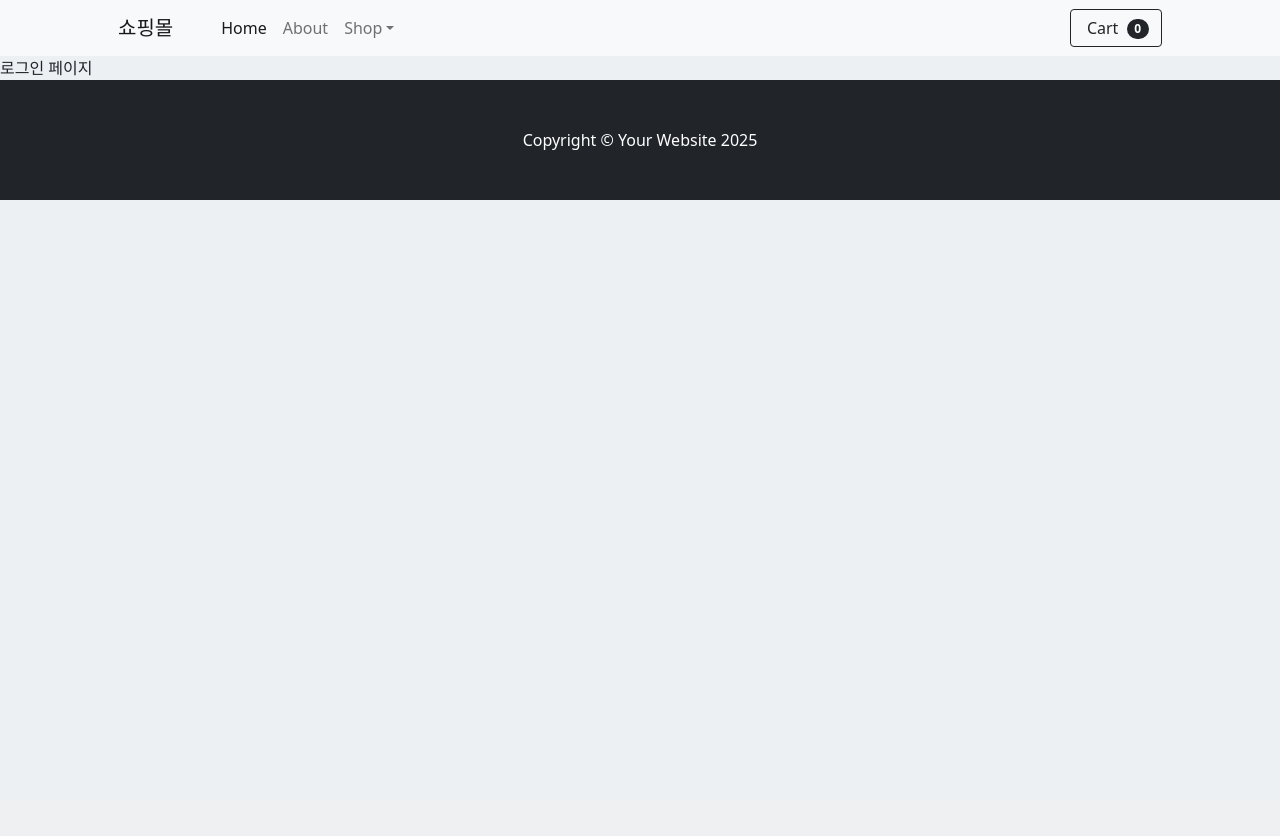
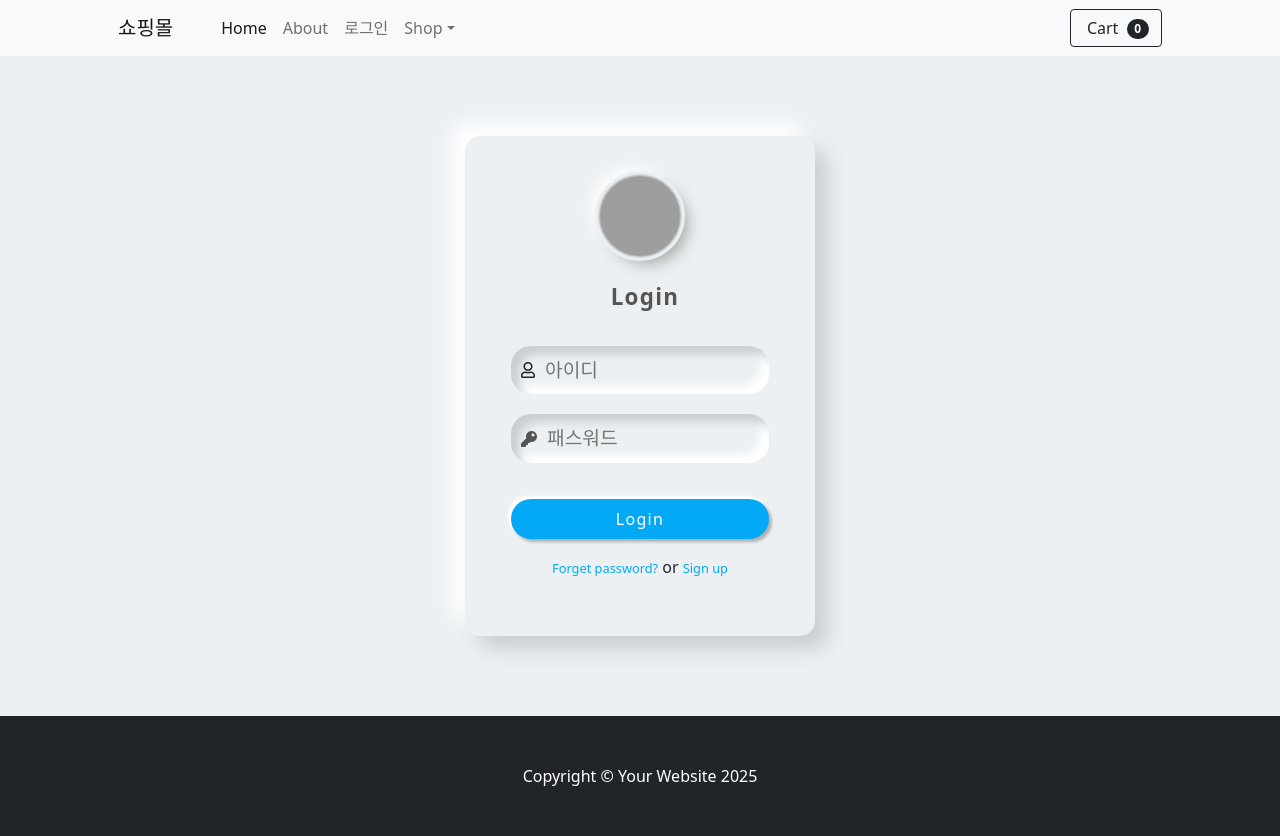
Before and after one commit to sua-repo/django_psa_ecommerce, a Django app: template templates/accounts/login.html in a window 1280 px wide. Before the commit the page ends 200 px from the top, so only its background shows below. Run offline with Django 5.2, Linux system fonts and the light colour scheme; the template is opened without the code that fills it, so the values that code supplies are empty; parts of the project's set-up code (start-up, migrations or seed data) failed here and were passed over; some libraries are stand-ins or nearby versions; grey boxes are pictures that could not be loaded.

Commit message:
로그인 로그아웃

```diff
--- /dev/null
+++ b/accounts/urls.py
@@ -0,0 +1,13 @@
+from django.contrib import admin
+from django.urls import path
+
+from accounts import views
+
+# dev_9
+
+app_name = "accounts"
+
+urlpatterns = [
+    path("login/", views.login_user, name="login_user"),  # dev_9
+    path("logout", views.logout_user, name="logout_user"),  # dev_9
+]
--- a/templates/accounts/login.html
+++ b/templates/accounts/login.html
@@ -7,12 +7,42 @@
 {% endblock head %}
 
 {% block navi %}
+    <div class="d-flex flex-column vh-100 justify-content-between">
     {% include "layout/navbar.html" %}
 {% endblock navi %}
 
 <!-- 로그인 템플릿 적용 -->
 {% block content %}
-    로그인 페이지
+    <div class="wrapper">
+        <div class="logo">
+            <img src="https://www.freepnglogos.com/uploads/twitter-logo-png/twitter-bird-symbols-png-logo-0.png" alt="">
+        </div>
+        <div class="text-center mt-4 name">Login</div>
+        <form class="p-3 mt-3" method="post" action="{% url 'accounts:login_user' %}">
+            {% csrf_token %}
+            <input type="hidden" name="next" value="{{ next }}">
+
+            <!-- 로그인 성공후 이동되는 URL -->
+            {% include "layout/form_errors.html" %}
+            <div class="form-field d-flex align-items-center">
+                <span class="far fa-user"></span>
+                <input type="text" name="username" id="username" placeholder="아이디">
+            </div>
+
+            <div class="form-field d-flex align-items-center">
+                <span class="fas fa-key"></span>
+                <input type="password" name="password" id="pwd" placeholder="패스워드">
+            </div>
+
+            <button class="btn mt-3">Login</button>
+        </form>
+
+        <div class="text-center fs-6">
+            <a href="#">Forget password?</a>
+            or
+            <a href="#">Sign up</a>
+        </div>
+    </div>
 {% endblock content %}
 <!-- 로그인 템플릿 적용 완료 -->
 
--- /dev/null
+++ b/templates/layout/form_errors.html
@@ -0,0 +1,20 @@
+<!-- dev_9 필드 오류와 넌필드 오류를 출력한다. -->
+{% if form.errors %}
+  <div class="alert alert-danger">
+    {% for field in form %}
+      <!-- 필드 오류 -->
+      {% if field.errors %}
+        <div>
+          <strong>{{ field.label }}</strong>
+          {{ field.errors }}
+        </div>
+      {% endif %}
+    {% endfor %}
+    <!-- 넌필드 오류 -->
+    {% for error in form.non_field_errors %}
+      <div>
+        <strong>{{ error }}</strong>
+      </div>
+    {% endfor %}
+  </div>
+{% endif %}
--- a/templates/layout/navbar.html
+++ b/templates/layout/navbar.html
@@ -19,6 +19,16 @@
                 <!-- dev_8 url 추가 -->
                 <li class="nav-item">
                     <a class="nav-link" href="{% url 'store:about' %}">About</a>
+                </li>
+
+                <!-- dev_9 로그인 -->
+                <li class="nav-item">
+                    {% if user.is_authenticated %}
+                        <a class="nav-link" href="{% url 'accounts:logout_user' %}">{{user.username}}님 (로그아웃)</a>
+                    {% else %}
+                        <a class="nav-link" href="{% url 'accounts:login_user' %}">로그인</a>
+                    {% endif %}
+
                 </li>
 
                 <li class="nav-item dropdown">
```
Also changed, not shown: accounts/views.py (+39 -1 lines).
